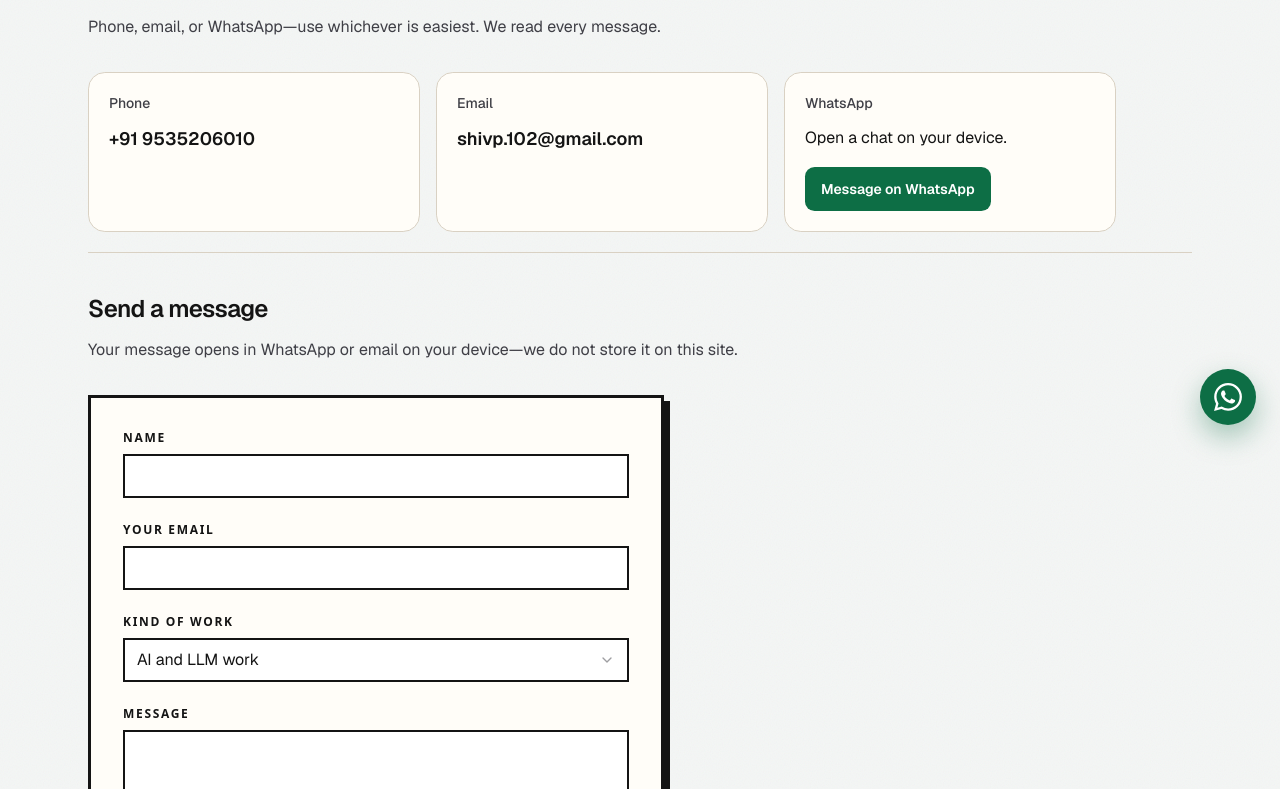
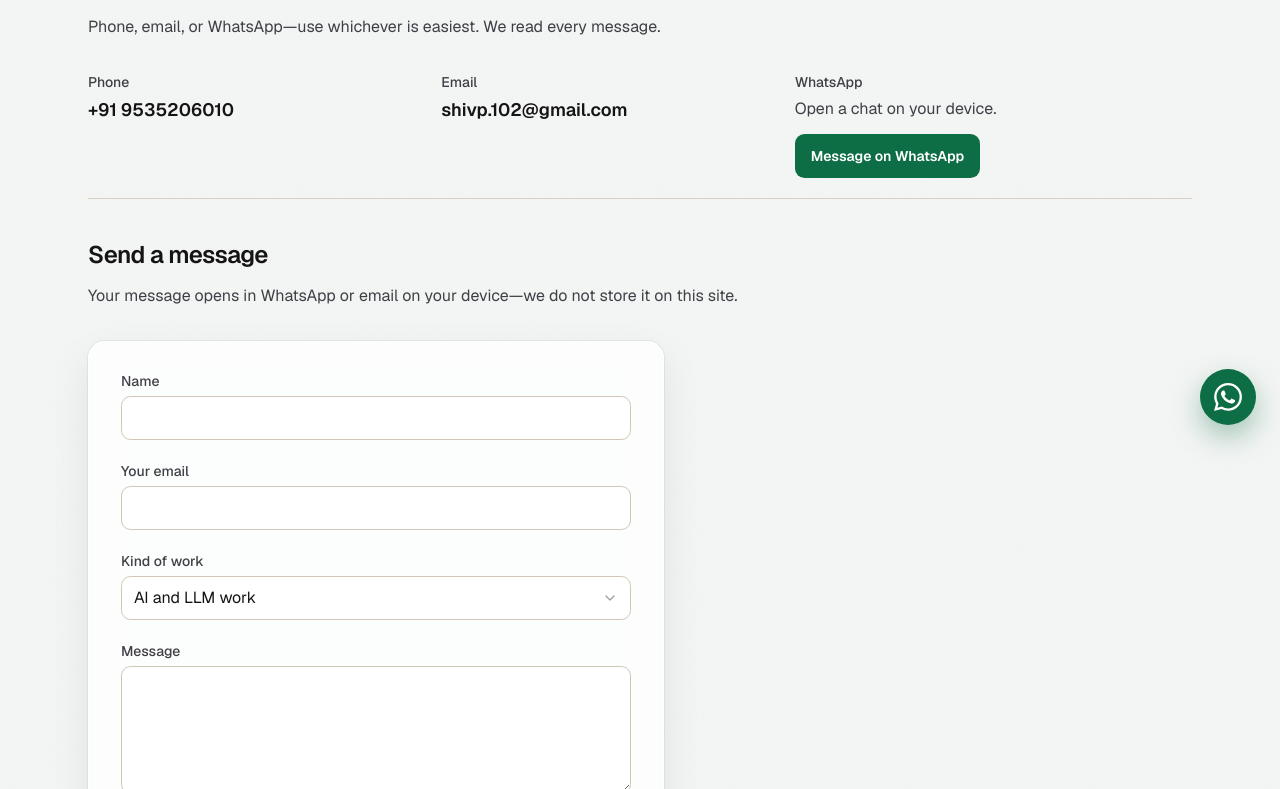
Before and after one commit to ShivP102/NisCorp_business_profile, a Next.js app: page /contact in a window 1280 px wide. Shown: the part 351-1140 px from the top of the page. Built offline with nearby package versions, Linux system fonts and the light colour scheme.

Commit message:
chaiging contact form

```diff
--- a/app/contact/ContactForm.tsx
+++ b/app/contact/ContactForm.tsx
@@ -28,11 +28,10 @@
   whatsappE164: string;
 };
 
-const brutalLabel =
-  "font-[family-name:ui-sans-serif,system-ui,sans-serif] text-xs font-bold tracking-[0.14em] text-foreground uppercase";
+const fieldLabel = "text-muted-foreground";
 
-const brutalField =
-  "mt-2 h-11 rounded-none border-2 border-foreground bg-white text-base text-foreground shadow-none focus-visible:border-accent focus-visible:ring-accent/40";
+const fieldClass =
+  "mt-2 h-11 bg-white text-base text-foreground shadow-none md:text-base";
 
 function pathLabel(value: PathValue): string {
   return PATH_OPTIONS.find((option) => option.value === value)?.label ?? value;
@@ -109,12 +108,12 @@
         it on this site.
       </p>
       <form
-        className="surface-brutal mt-8 max-w-xl space-y-6 p-5 sm:p-8"
+        className="surface-glass mt-8 max-w-xl space-y-6 rounded-xl p-5 sm:p-8"
         onSubmit={handleSubmit}
         noValidate
       >
         <div>
-          <Label htmlFor="contact-name" className={brutalLabel}>
+          <Label htmlFor="contact-name" className={fieldLabel}>
             Name
           </Label>
           <Input
@@ -125,11 +124,11 @@
             required
             value={name}
             onChange={(event) => setName(event.target.value)}
-            className={brutalField}
+            className={fieldClass}
           />
         </div>
         <div>
-          <Label htmlFor="contact-email" className={brutalLabel}>
+          <Label htmlFor="contact-email" className={fieldLabel}>
             Your email
           </Label>
           <Input
@@ -140,11 +139,11 @@
             required
             value={visitorEmail}
             onChange={(event) => setVisitorEmail(event.target.value)}
-            className={brutalField}
+            className={fieldClass}
           />
         </div>
         <div>
-          <Label htmlFor="contact-path" className={brutalLabel}>
+          <Label htmlFor="contact-path" className={fieldLabel}>
             Kind of work
           </Label>
           <Select
@@ -154,7 +153,7 @@
             <SelectTrigger
               id="contact-path"
               aria-required
-              className={`${brutalField} data-[size=default]:h-11 w-full`}
+              className={`${fieldClass} w-full data-[size=default]:h-11`}
             >
               <SelectValue>{pathLabel(path)}</SelectValue>
             </SelectTrigger>
@@ -168,7 +167,7 @@
           </Select>
         </div>
         <div>
-          <Label htmlFor="contact-message" className={brutalLabel}>
+          <Label htmlFor="contact-message" className={fieldLabel}>
             Message
           </Label>
           <Textarea
@@ -178,13 +177,13 @@
             rows={5}
             value={message}
             onChange={(event) => setMessage(event.target.value)}
-            className={`${brutalField} field-sizing-fixed min-h-32`}
+            className={`${fieldClass} field-sizing-fixed min-h-32`}
           />
         </div>
-        <div className="flex flex-col gap-3 max-sm:pl-16 sm:flex-row sm:flex-wrap sm:pl-0 sm:pb-2 sm:pr-[4.75rem]">
+        <div className="flex flex-col gap-3 max-sm:pl-16 sm:flex-row sm:flex-wrap sm:pr-[4.75rem] sm:pb-2 sm:pl-0">
           <Button
             type="submit"
-            className="min-h-11 rounded-none bg-whatsapp text-base font-semibold text-white hover:bg-whatsapp/90"
+            className="min-h-11 bg-whatsapp px-4 text-base font-semibold text-white hover:bg-whatsapp/90"
           >
             Send on WhatsApp
           </Button>
@@ -192,7 +191,7 @@
             type="button"
             variant="outline"
             onClick={openEmail}
-            className="min-h-11 rounded-none border-2 border-foreground bg-white font-[family-name:ui-sans-serif,system-ui,sans-serif] text-base font-bold tracking-wide text-foreground uppercase shadow-[4px_4px_0_#141414] hover:bg-foreground hover:text-white"
+            className="min-h-11 border-border bg-white px-4 text-base font-semibold text-foreground shadow-none hover:bg-foreground/5 hover:text-foreground"
           >
             Send by email
           </Button>
--- a/app/services/ai-llm/page.tsx
+++ b/app/services/ai-llm/page.tsx
@@ -40,7 +40,7 @@
       offering={offering}
       heading="AI & LLM Solutions — RAG, agents, and automation that ship"
       eyebrow="Practical AI"
-      surface="rule"
+      surface="glass"
       ctaLabel="Book a 20-minute discovery call"
       contactHeading="Talk about an AI project"
       faqs={getFaqs("ai-llm")}
--- a/components/ContactActions.tsx
+++ b/components/ContactActions.tsx
@@ -6,8 +6,8 @@
   id?: string;
 };
 
-const cardClass =
-  "flex h-full flex-col rounded-xl border border-border bg-surface p-5";
+const valueLink =
+  "mt-1 inline-block text-lg font-semibold text-foreground underline-offset-4 hover:text-accent hover:underline focus-visible:outline focus-visible:outline-2 focus-visible:outline-offset-2 focus-visible:outline-accent";
 
 export function ContactActions({
   company,
@@ -28,35 +28,31 @@
         Phone, email, or WhatsApp—use whichever is easiest. We read every
         message.
       </p>
-      <ul className="mt-8 grid gap-4 sm:grid-cols-3 sm:pr-[4.75rem]">
-        <li className={cardClass}>
+      <ul className="mt-8 grid gap-8 sm:grid-cols-3 sm:pr-[4.75rem]">
+        <li>
           <p className="text-sm font-medium text-muted-foreground">Phone</p>
-          <a
-            href={`tel:${company.phoneTel}`}
-            className="mt-3 text-lg font-semibold text-foreground hover:text-accent focus-visible:outline focus-visible:outline-2 focus-visible:outline-offset-2 focus-visible:outline-accent"
-          >
+          <a href={`tel:${company.phoneTel}`} className={valueLink}>
             {company.phoneDisplay}
           </a>
         </li>
-        <li className={cardClass}>
+        <li>
           <p className="text-sm font-medium text-muted-foreground">Email</p>
-          <a
-            href={`mailto:${company.email}`}
-            className="mt-3 text-lg font-semibold break-all text-foreground hover:text-accent focus-visible:outline focus-visible:outline-2 focus-visible:outline-offset-2 focus-visible:outline-accent"
-          >
-            {company.email}
+          <a href={`mailto:${company.email}`} className={valueLink}>
+            {company.email.slice(0, company.email.indexOf("@"))}
+            <wbr />
+            {company.email.slice(company.email.indexOf("@"))}
           </a>
         </li>
-        <li className={cardClass}>
+        <li>
           <p className="text-sm font-medium text-muted-foreground">WhatsApp</p>
-          <p className="mt-3 text-base leading-relaxed text-foreground">
+          <p className="mt-1 text-base leading-relaxed text-muted-foreground">
             Open a chat on your device.
           </p>
           <a
             href={whatsappHref}
             target="_blank"
             rel="noopener noreferrer"
-            className="mt-4 inline-flex min-h-11 items-center justify-center self-start rounded-md bg-whatsapp px-4 text-sm font-semibold text-white hover:bg-whatsapp/90 focus-visible:outline focus-visible:outline-2 focus-visible:outline-offset-2 focus-visible:outline-accent"
+            className="mt-3 inline-flex min-h-11 items-center justify-center rounded-md bg-whatsapp px-4 text-sm font-semibold text-white hover:bg-whatsapp/90 focus-visible:outline focus-visible:outline-2 focus-visible:outline-offset-2 focus-visible:outline-accent"
           >
             Message on WhatsApp
           </a>
```
